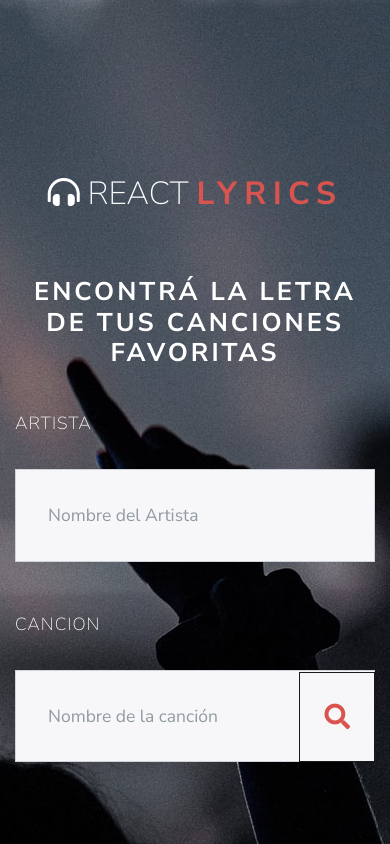
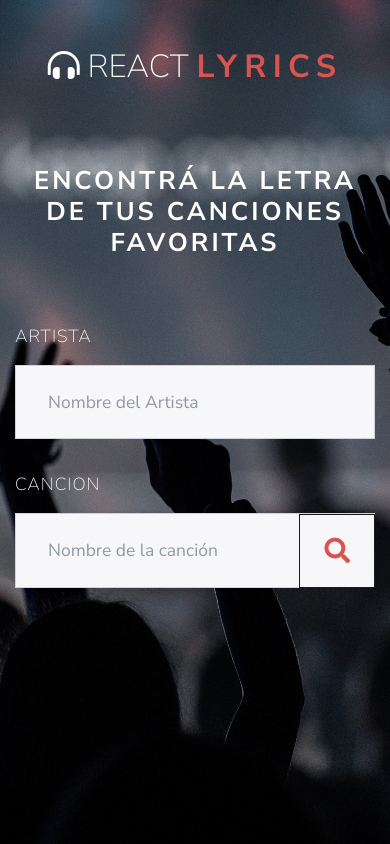
Before and after one commit to baravallebruno/letras, a React (Create React App) app: page / in a window 390 px wide. Built offline with nearby package versions, Linux system fonts and the light colour scheme.

Commit message:
Cambios responsive background

```diff
--- a/src/index.css
+++ b/src/index.css
@@ -141,11 +141,39 @@ footer i:hover {
 
 .bg-img {
   background: url(./img/fondo.jpg) no-repeat center !important;
+  background-size: cover !important;
+}
+
+@media (max-width: 1440px) {
+  .fullscreen {
+    padding-top: 12vh;
+  }
+
+  .titulo {
+    font-size: 3.2rem !important;
+    margin-top: 4rem !important;
+    margin-bottom: 3rem;
+  }
+
+  .col-form-label-lg {
+    padding-bottom: calc(1rem + 0px);
+    padding-top: calc(1rem + 0px);
+  }
+
 }
 
 @media (max-width: 940px) {
   .titulo {
     font-size: 2.4rem !important;
+    margin-top: 4rem;
+  }
+  .fullscreen {
+    padding-top: 6vh;
+  }
+
+  .col-form-label-lg {
+    padding-bottom: calc(1rem + 0px);
+    padding-top: calc(1rem + 0px);
   }
 }
 
@@ -153,6 +181,22 @@ footer i:hover {
 
   .titulo {
     font-size: 1.6rem !important;
+    margin-top: 4rem;
   }
 
+  .fullscreen {
+    padding-top: 0;
+  }
+  .col-form-label-lg {
+    padding-bottom: calc(1rem + 0px);
+    padding-top: calc(1rem + 0px);
+  }
+
+  .form-control-lg {
+    height: calc(1.5em + 3rem + 0px);
+   }
+
+   fieldset .btn {
+    height: 74px;
+   }
 }
```
Also changed, not shown: 1 other file (tests, documents, lock files or other folders).
